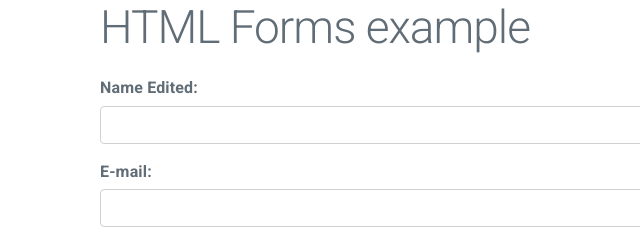
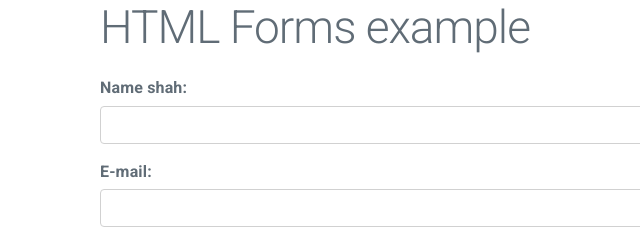
Before and after one commit to Dhruvesh3012/sd2, a plain HTML site: page index.html in a window 1280 px wide. Shown: the top 239 px of the page, 0-640 px from the left. Drawn offline with nearby package versions, Linux system fonts and the light colour scheme.

Commit message:
Shah edited

```diff
--- a/index.html
+++ b/index.html
@@ -18,7 +18,7 @@
 
     <form action="" method="GET">
       <div>
-        <label for="name">Name Edited:</label>
+        <label for="name">Name shah:</label>
         <input type="text" id="name" name="name">
       </div>
       <div>
```
